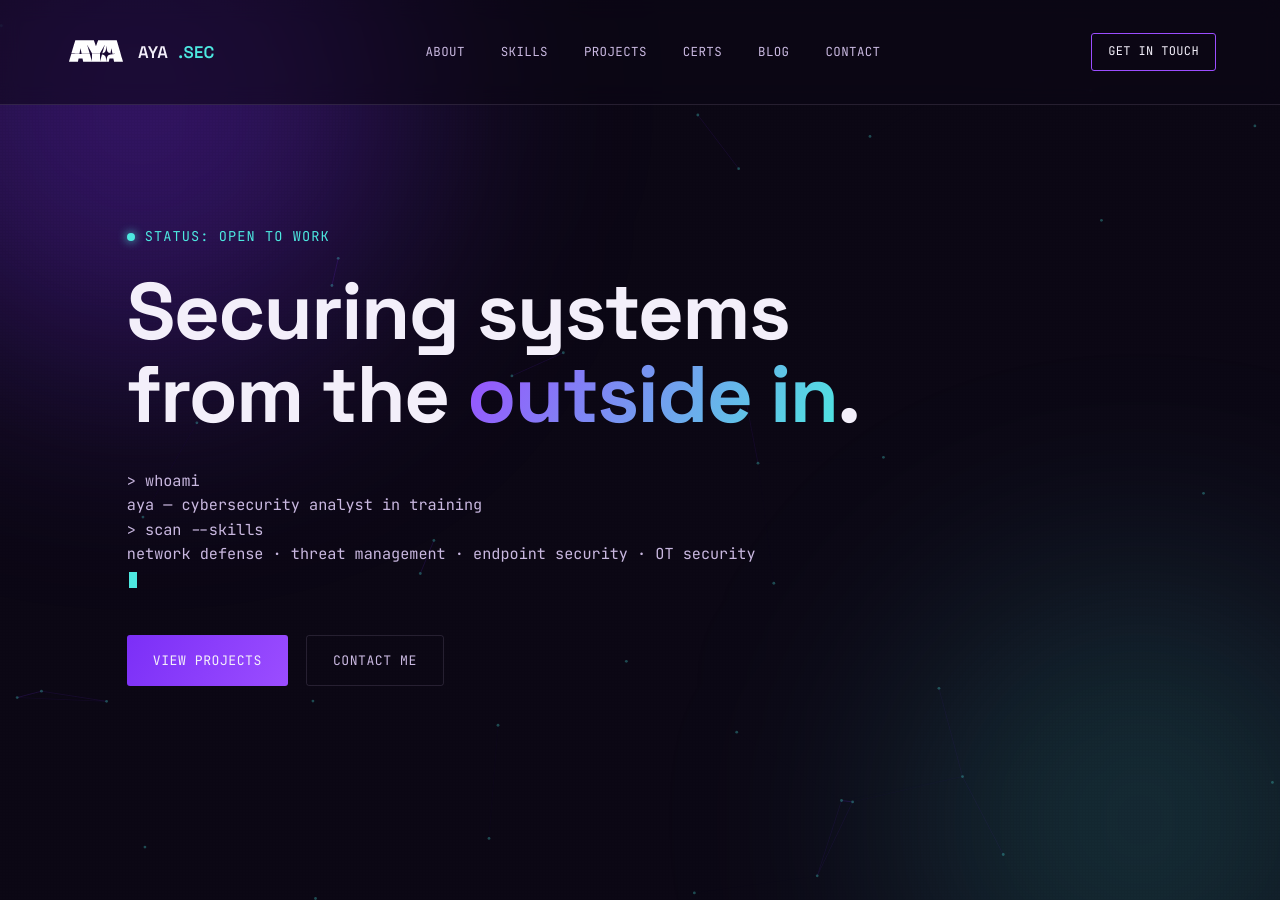
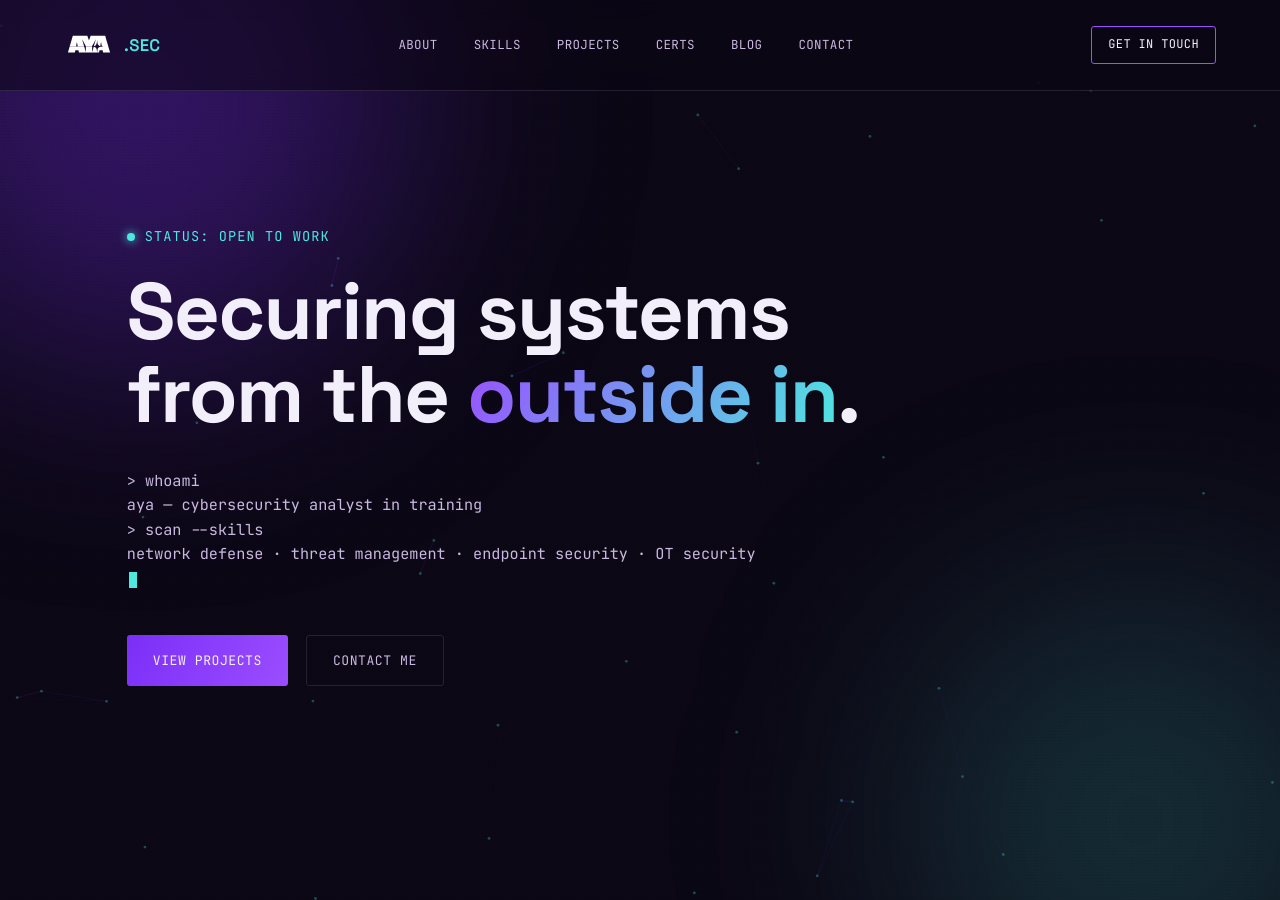
Before and after one commit to cbdevsec/website, a Jekyll site: the page index.html, which Jekyll copies as it is, in a window 1280 px wide and 900 px high. Built offline with Jekyll 4.4.1, drawn with Linux system fonts in a browser that asks for light colours.

Commit message:
logo size again...

```diff
--- a/index.html
+++ b/index.html
@@ -18,7 +18,7 @@
 <nav class="nav">
   <a href="#top" class="brand">
     <img src="assets/logo.svg" alt="">
-    AYA<span class="accent">.SEC</span>
+    <span class="accent">.SEC</span>
   </a>
   <div class="nav-links">
     <a href="#about">About</a>
--- a/style.css
+++ b/style.css
@@ -92,7 +92,7 @@ main, header, footer{ position:relative; z-index:2; }
 }
 
 .brand{ display:flex; align-items:center; gap:10px; font-family:var(--font-display); font-weight:600; font-size:1.05rem; letter-spacing:0.02em; }
-.brand img{ height:64px; width:auto; }
+.brand img{ height:50px; width:auto; }
 .brand .accent{ color:var(--cyan); }
 
 .nav-links{ display:flex; gap:clamp(16px,3vw,36px); font-family:var(--font-mono); font-size:0.78rem; letter-spacing:0.03em; text-transform:uppercase; color:var(--fog); }
```
